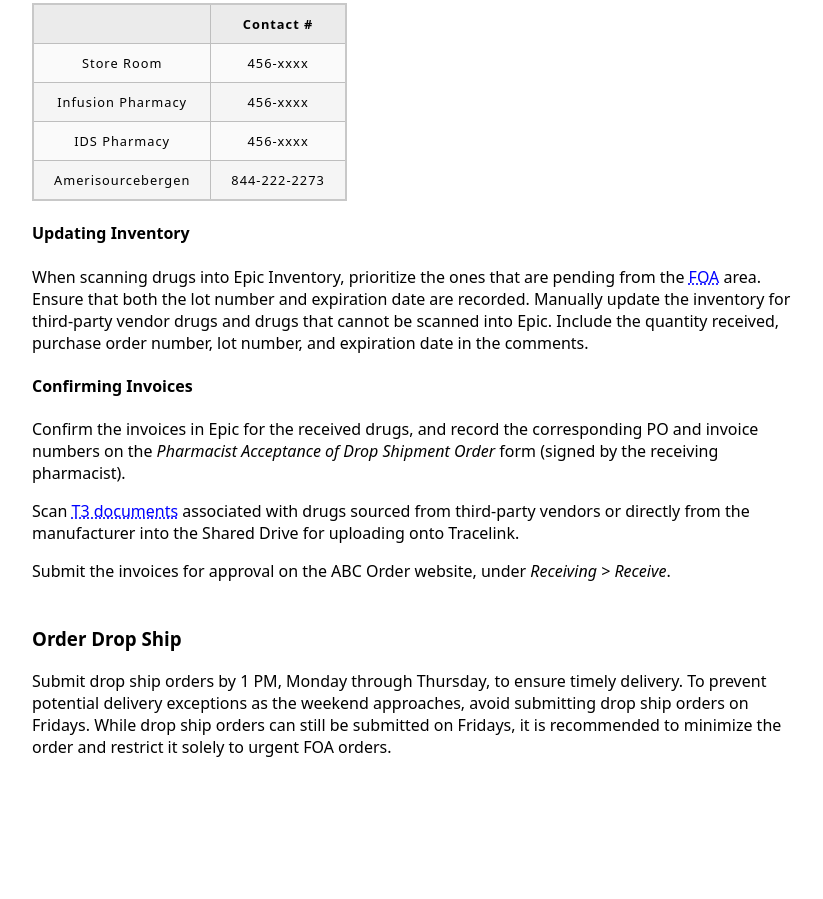
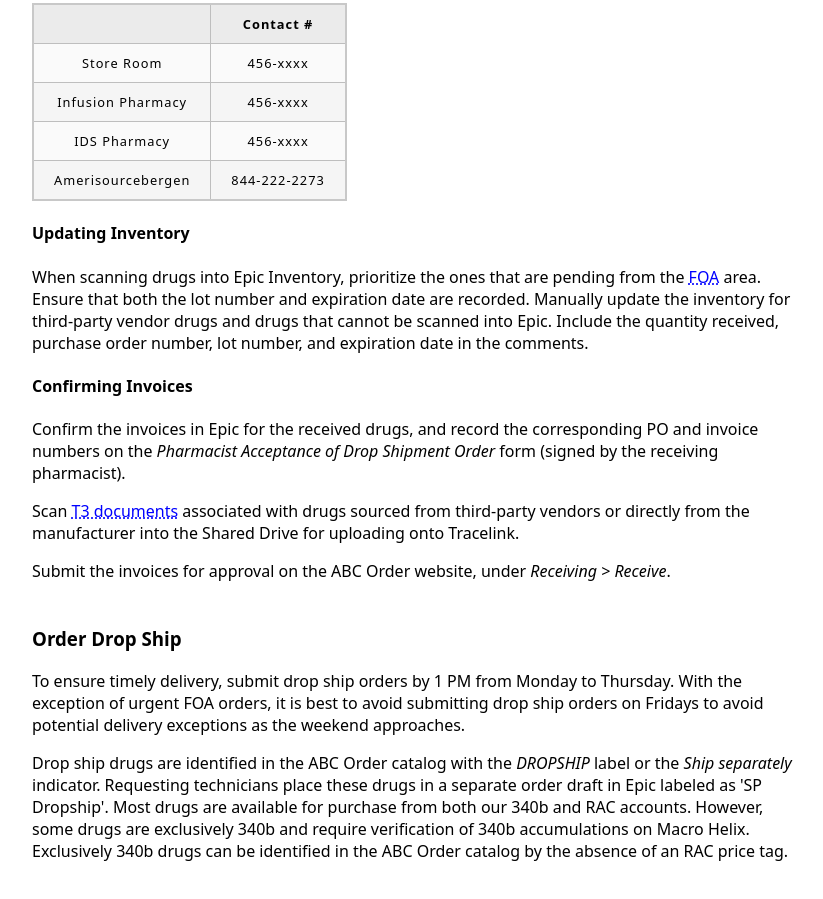
Before and after one commit to michael-hoang/pharmacy-tasks, a plain HTML site: page index.html in a window 1280 px wide. Shown: the part 1968-2867 px from the top of the page, without its empty margins (266-1089 px from the left). Drawn offline with Linux system fonts and the light colour scheme.

Commit message:
Add content for Order Drop Ship

```diff
--- a/index.html
+++ b/index.html
@@ -64,7 +64,7 @@
           Pharmacy, while UPS drop ship packages are typically delivered to
           Inpatient Pharmacy. UPS packages usually consist of drugs sourced
           from Amerisourcebergen's alternative distribution center,
-          directly from the manufacturer (such as Prevymis, Tukysa, and
+          directly from the manufacturer (such as Ninlaro, Prevymis, and
           manufacturer replacements), and some third-party vendor drugs (like Aubagio).
         </p>
         <p>
@@ -132,12 +132,21 @@
       <div class="content-sections" id="order-drop-ship">
         <h3>Order Drop Ship</h3>
         <p>
-          Submit drop ship orders by 1 PM, Monday through Thursday, to ensure
-          timely delivery. To prevent potential delivery exceptions as the
-          weekend approaches, avoid submitting drop ship orders on Fridays.
-          While drop ship orders can still be submitted on Fridays, it is
-          recommended to minimize the order and restrict it solely to urgent
-          FOA orders.
+          To ensure timely delivery, submit drop ship orders by 1 PM from
+          Monday to Thursday. With the exception of urgent FOA orders, it is
+          best to avoid submitting drop ship orders on Fridays to avoid potential
+          delivery exceptions as the weekend approaches.
+        </p>
+        <p>
+          Drop ship drugs are identified in the ABC Order catalog with the
+          <span class="italic-text">DROPSHIP</span> label or the
+          <span class="italic-text">Ship separately</span> indicator. Requesting
+          technicians place these drugs in a separate order draft in Epic labeled
+          as 'SP Dropship'. Most drugs are available for purchase from both our
+          340b and RAC accounts. However, some drugs are exclusively 340b and
+          require verification of 340b accumulations on Macro Helix.
+          Exclusively 340b drugs can be identified in the ABC Order catalog by
+          the absence of an RAC price tag.
         </p>
       </div>
 
```
